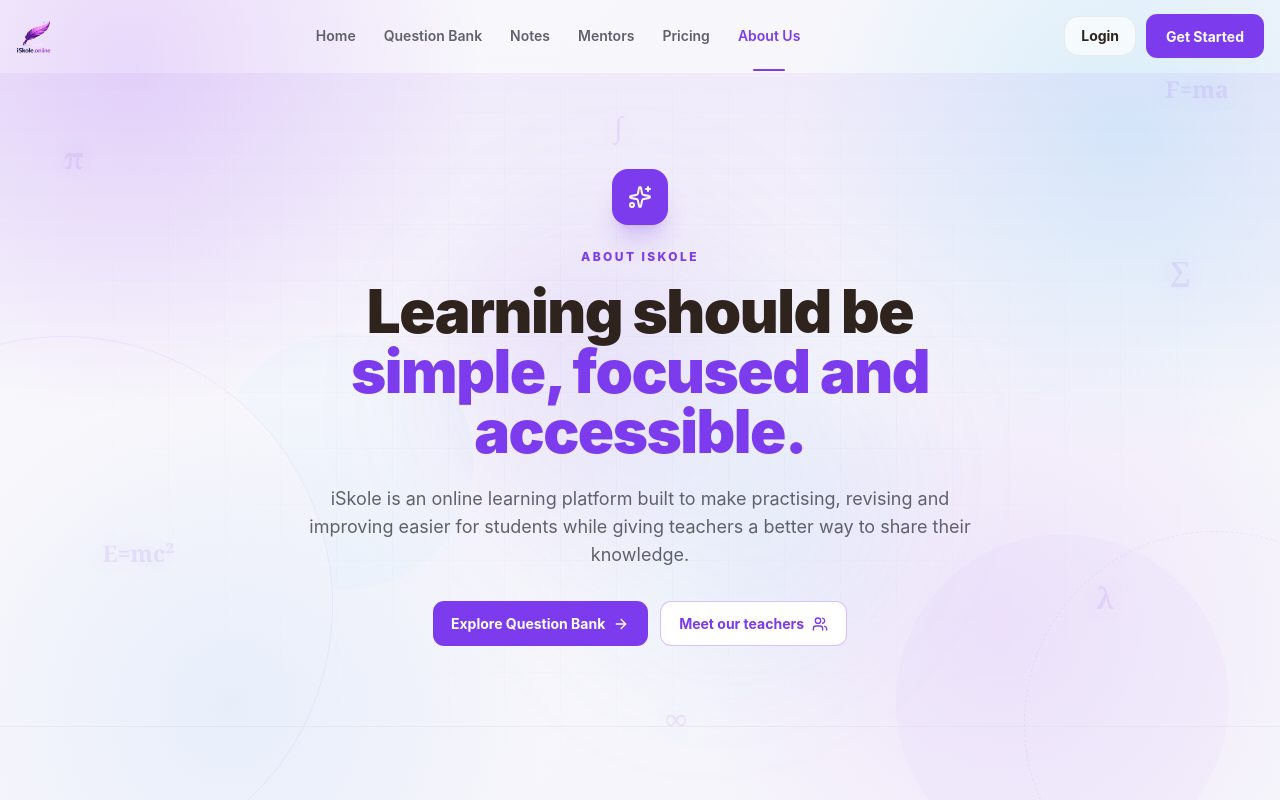
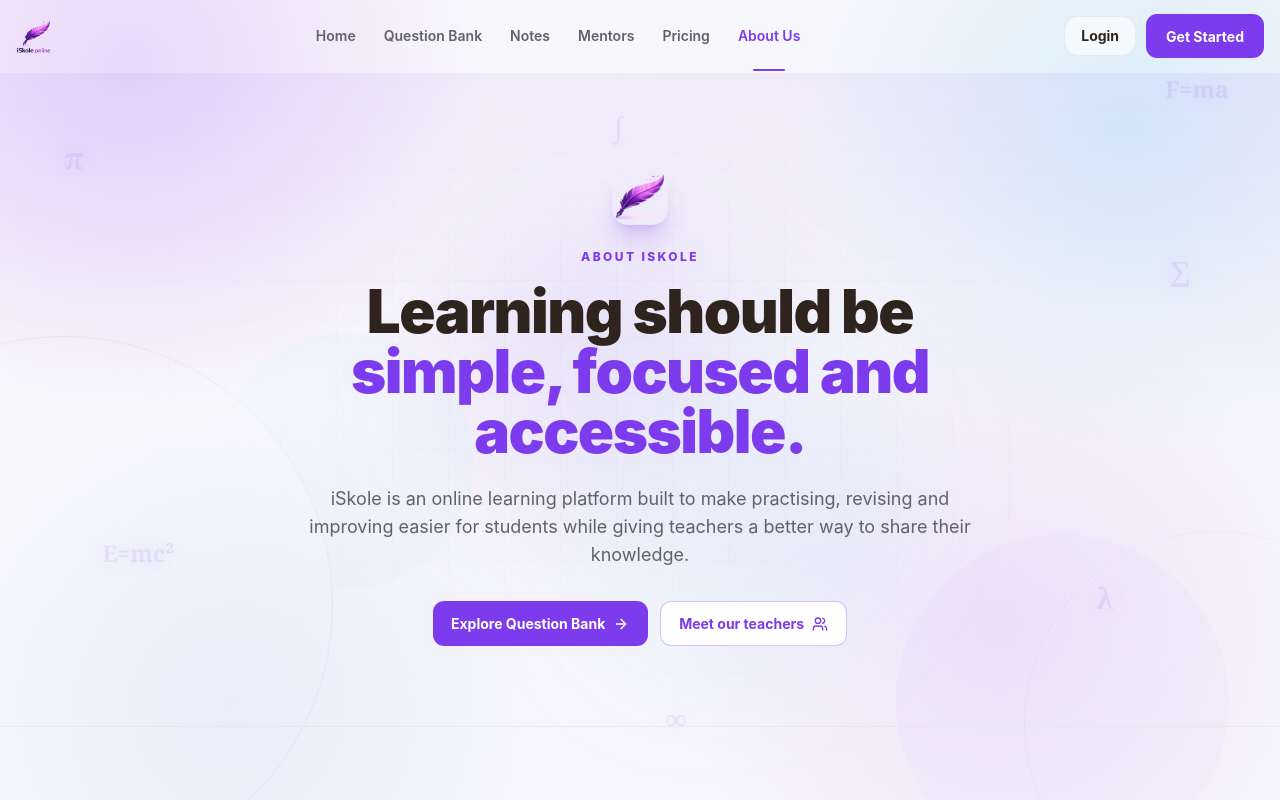
Before and after one commit to PunisherTPK/iSkole-Online, a Next.js app: page /about in a window 1280 px wide. Shown: the top 800 px of the page. Built offline with nearby package versions, Linux system fonts and the light colour scheme; no server answers.

Commit message:
Replace About icon with iSkole logo

```diff
--- a/src/app/about/page.tsx
+++ b/src/app/about/page.tsx
@@ -1,3 +1,4 @@
+import Image from "next/image";
 import Link from "next/link";
 import {
   ArrowRight,
@@ -26,9 +27,14 @@ export default function AboutPage() {
 
           <div className="relative mx-auto max-w-[1440px] px-5 pb-16 pt-16 sm:px-8 sm:pb-20 sm:pt-24">
             <div className="mx-auto max-w-4xl text-center">
-              <div className="mx-auto flex h-14 w-14 items-center justify-center rounded-2xl bg-primary text-primary-foreground shadow-xl shadow-primary/20">
-                <Sparkles className="h-6 w-6" />
-              </div>
+              <Image
+                src="/icons/android-chrome-512x512.png"
+                alt="iSkole"
+                width={112}
+                height={112}
+                priority
+                className="mx-auto h-14 w-14 rounded-2xl object-contain shadow-xl shadow-primary/20"
+              />
 
               <p className="mt-6 text-xs font-extrabold uppercase tracking-[0.2em] text-primary">
                 About iSkole
```
